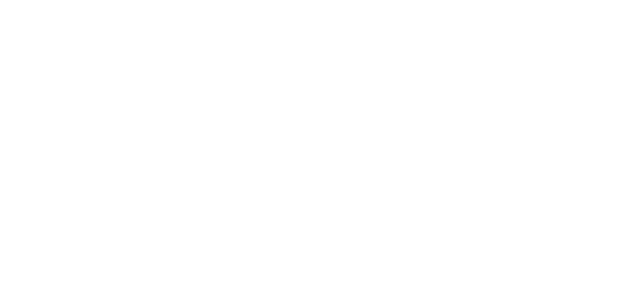
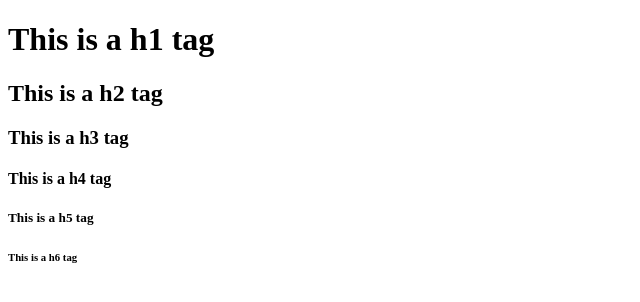
Before and after one commit to mirunamihaita/my_first_html_page, a plain HTML site: page index.html in a window 1280 px wide. Shown: the whole page, without its empty margins (0-640 px from the left). Drawn offline with Linux system fonts and the light colour scheme.

Commit message:
Update index.html

```diff
--- a/index.html
+++ b/index.html
@@ -5,6 +5,11 @@
         <title>My first HTML Page</title>
     </head>
     <body>
-
+        <h1>This is a h1 tag</h1>
+        <h2>This is a h2 tag</h2>
+        <h3>This is a h3 tag</h3>
+        <h4>This is a h4 tag</h4>
+        <h5>This is a h5 tag</h5>
+        <h6>This is a h6 tag</h6>
     </body>
 </html>
```
